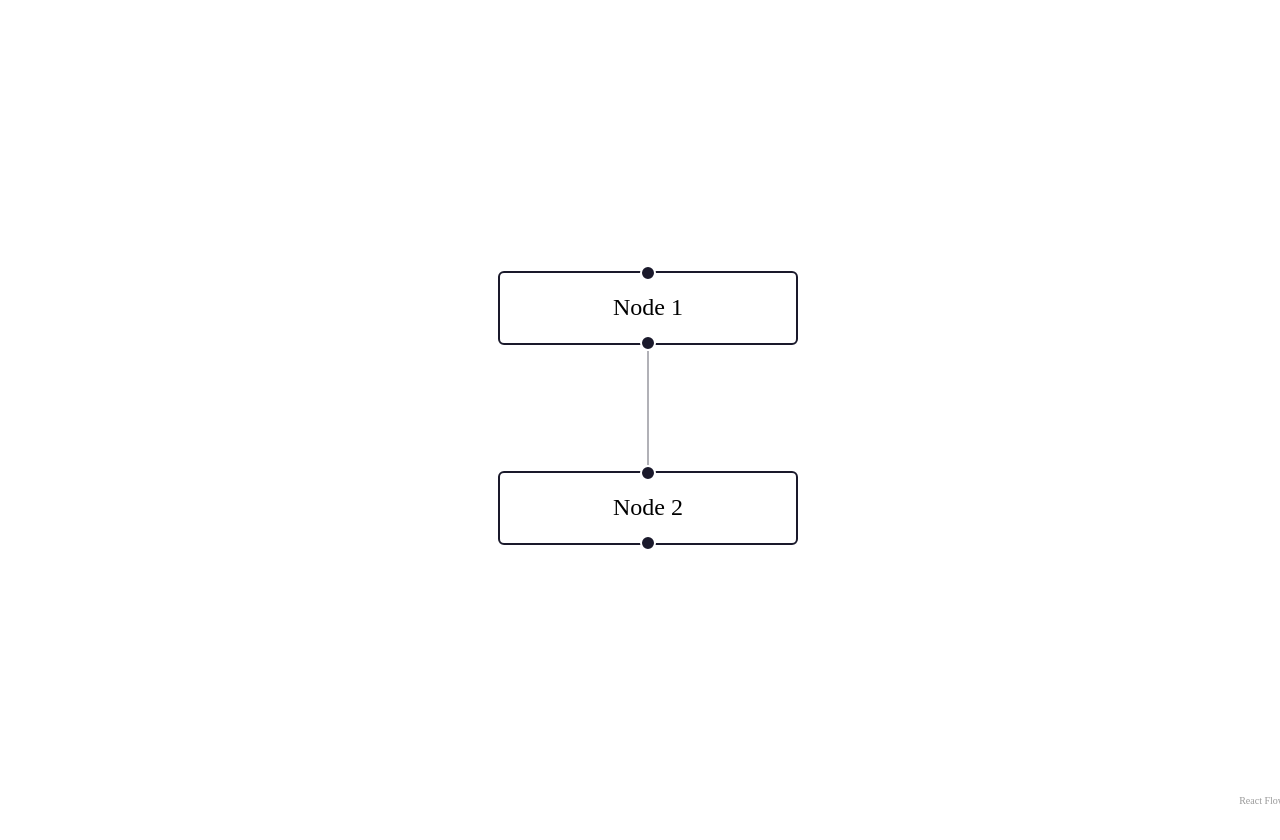
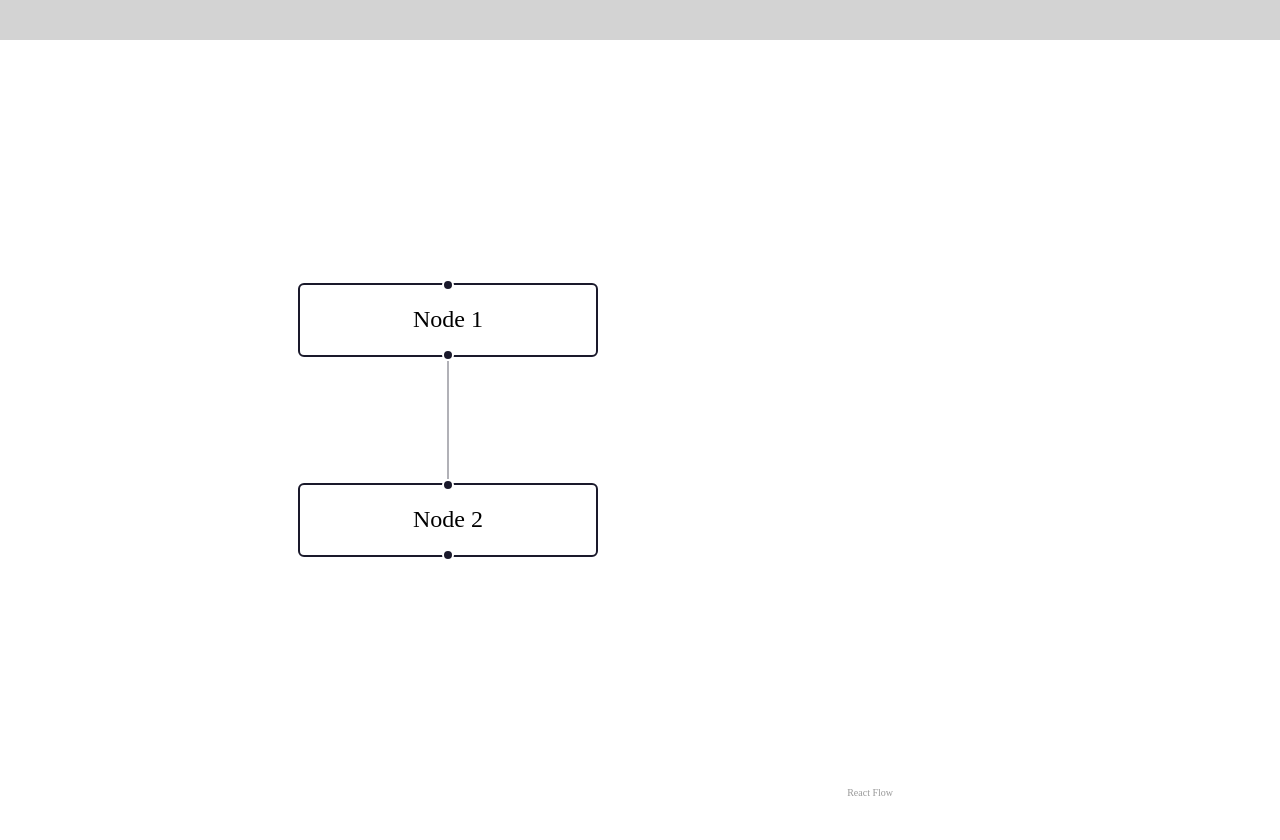
Before and after one commit to DNA5769/bitespeed-frontend-task, a React (Create React App) app: page / in a window 1280 px wide. Before the commit the page ends 816 px from the top, so only its background shows below. Built offline with nearby package versions, Linux system fonts and the light colour scheme.

Commit message:
Setup basic layout

```diff
--- a/src/App.css
+++ b/src/App.css
@@ -3,3 +3,18 @@
   margin: 0;
   box-sizing: border-box;
 }
+
+.header {
+  width: 100vw;
+  height: 5vh;
+  background-color: lightgray;
+}
+
+.main {
+  display: flex;
+}
+
+.sidebar {
+  width: 30vw;
+  height: 100vh;
+}
--- a/src/App.js
+++ b/src/App.js
@@ -1,6 +1,9 @@
 import { useState, useCallback } from 'react';
 import { ReactFlow, applyNodeChanges, applyEdgeChanges, addEdge } from '@xyflow/react';
 import '@xyflow/react/dist/style.css';
+import './App.css'
+import Sidebar from './Sidebar';
+import Header from './Header';
 
 const initialNodes = [
   { id: 'n1', position: { x: 0, y: 0 }, data: { label: 'Node 1' } },
@@ -26,7 +29,10 @@ export default function App() {
   );
 
   return (
-    <div style={{ width: '100vw', height: '100vh' }}>
+    <div className='app'>
+      <Header />
+      <div className='main'>
+        <div style={{ width: '70vw', height: '95vh' }}>
             <ReactFlow
               nodes={nodes}
               edges={edges}
@@ -36,5 +42,8 @@ export default function App() {
               fitView
             />
         </div>
+        <Sidebar />
+      </div>
+    </div>
   );
 }
--- /dev/null
+++ b/src/Header.js
@@ -0,0 +1,11 @@
+import React from 'react';
+
+const Header = () => {
+  return (
+    <div className='header'>
+
+    </div>
+  );
+}
+
+export default Header;
--- /dev/null
+++ b/src/Sidebar.js
@@ -0,0 +1,11 @@
+import React from 'react';
+
+const Sidebar = () => {
+  return (
+    <div className='sidebar'>
+
+    </div>
+  );
+}
+
+export default Sidebar;
```
Lines whose indentation alone changed are shown as unchanged.
